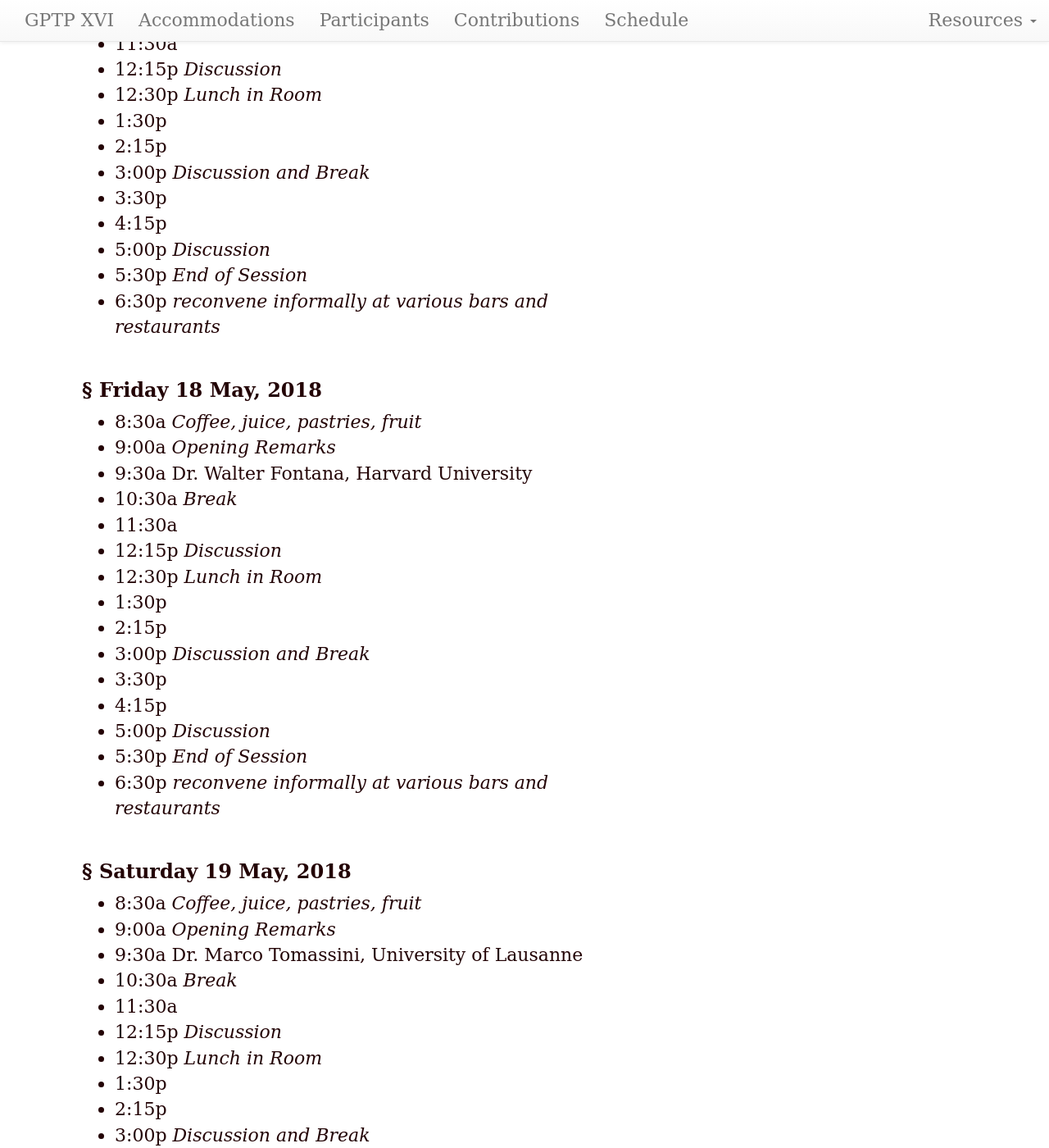
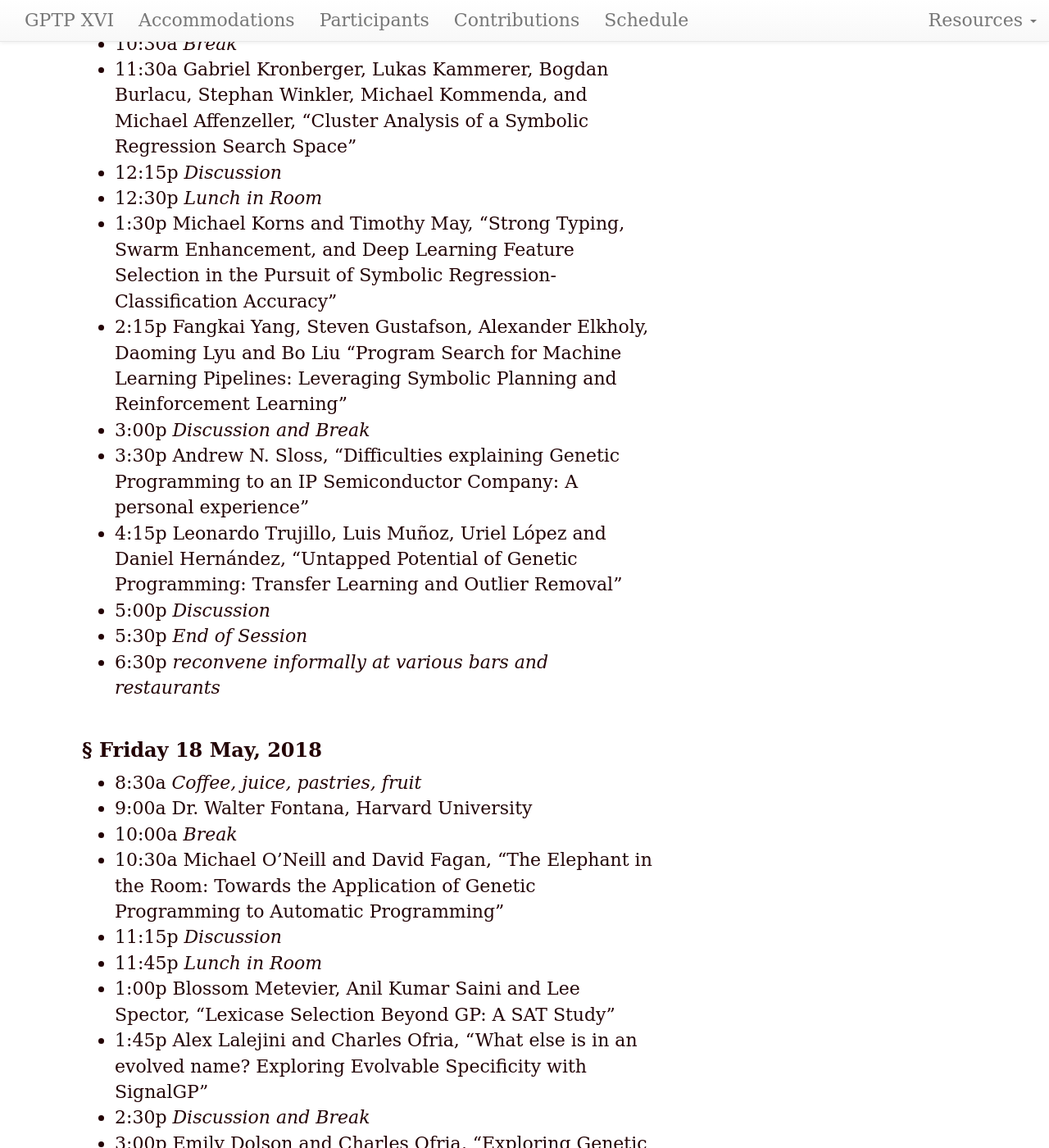
Before and after one commit to GPTP-workshop/gptp-workshop.github.io, a Jekyll site: the page built from schedule.md, in a window 1280 px wide and 1400 px high, scrolled down 416 px. Shown: the whole window at 82% size. Built offline with Jekyll 4.4.1, drawn with Linux system fonts in a browser that asks for light colours; some of the changed text lies outside the part shown.

Commit message:
attendees, schedule

```diff
--- a/schedule.md
+++ b/schedule.md
@@ -5,38 +5,37 @@ roman: "XVI"
 dates: "May 17-20, 2018"
 ---
 
-[the final detailed schedule is still being assembled]
+[tentative schedule subject to minor changes; check frequently and submit change requests via [Slack!](https://gptp-workshops.slack.com)]
 
 ### Thursday 17 May, 2018
 - 8:30a _Coffee, juice, pastries, fruit_
 - 9:00a _Opening Remarks_
 - 9:30a Dr. Katya Vladislavleva, CEO DataStories
 - 10:30a _Break_
-- 11:30a
+- 11:30a Gabriel Kronberger, Lukas Kammerer, Bogdan Burlacu, Stephan Winkler, Michael Kommenda, and Michael Affenzeller, "Cluster Analysis of a Symbolic Regression Search Space"
 - 12:15p _Discussion_
 - 12:30p _Lunch in Room_
-- 1:30p
-- 2:15p
+- 1:30p Michael Korns and Timothy May, "Strong Typing, Swarm Enhancement, and Deep Learning Feature Selection in the Pursuit of Symbolic Regression-Classification Accuracy"
+- 2:15p Fangkai Yang, Steven Gustafson, Alexander Elkholy, Daoming Lyu and Bo Liu "Program Search for Machine Learning Pipelines: Leveraging Symbolic Planning and Reinforcement Learning"
 - 3:00p _Discussion and Break_
-- 3:30p
-- 4:15p
+- 3:30p Andrew N. Sloss, "Difficulties explaining Genetic Programming to an IP Semiconductor Company: A personal experience"
+- 4:15p Leonardo Trujillo, Luis Muñoz, Uriel López and Daniel Hernández, "Untapped Potential of Genetic Programming: Transfer Learning and Outlier Removal"
 - 5:00p _Discussion_
 - 5:30p _End of Session_
 - 6:30p _reconvene informally at various bars and restaurants_
 
 ### Friday 18 May, 2018
 - 8:30a _Coffee, juice, pastries, fruit_
-- 9:00a _Opening Remarks_
-- 9:30a Dr. Walter Fontana, Harvard University
-- 10:30a _Break_
-- 11:30a
-- 12:15p _Discussion_
-- 12:30p _Lunch in Room_
-- 1:30p
-- 2:15p
-- 3:00p _Discussion and Break_
-- 3:30p
-- 4:15p
+- 9:00a Dr. Walter Fontana, Harvard University
+- 10:00a _Break_
+- 10:30a Michael O'Neill and David Fagan, "The Elephant in the Room: Towards the Application of Genetic Programming to Automatic Programming"
+- 11:15p _Discussion_
+- 11:45p _Lunch in Room_
+- 1:00p Blossom Metevier, Anil Kumar Saini and Lee Spector, "Lexicase Selection Beyond GP: A SAT Study"
+- 1:45p Alex Lalejini and Charles Ofria, "What else is in an evolved name? Exploring Evolvable Specificity with SignalGP"
+- 2:30p _Discussion and Break_
+- 3:00p Emily Dolson and Charles Ofria, "Exploring Genetic Programming Systems with MAP-Elites"
+- 4:15p Julian F. Miller, Dennis G. Wilson and Sylvain Cussat-Blanc, "Evolving developmental programs that build neural networks for solving multiple problems"
 - 5:00p _Discussion_
 - 5:30p _End of Session_
 - 6:30p _reconvene informally at various bars and restaurants_
@@ -45,16 +44,16 @@ dates: "May 17-20, 2018"
 ### Saturday 19 May, 2018
 - 8:30a _Coffee, juice, pastries, fruit_
 - 9:00a _Opening Remarks_
-- 9:30a Dr. Marco Tomassini, University of Lausanne
+- 9:30a Dr. Marco Tomassini, University of Lausanne, "Strategic games: theory and human behavior"
 - 10:30a _Break_
-- 11:30a
+- 11:30a Bill Tozier, "The Next GPTP Workshop(s)"
 - 12:15p _Discussion_
 - 12:30p _Lunch in Room_
-- 1:30p
-- 2:15p
+- 1:30p Arend Hintze and Jory Schloss, "The Evolutionary Buffet Method"
+- 2:15p Stephen Kelly, Robert Smith and Malcolm I. Heywood, "Emergent Policy Discovery for Visual Reinforcement Learning through Tangled Program Graphs: A Tutorial"
 - 3:00p _Discussion and Break_
-- 3:30p
-- 4:15p
+- 3:30p Kai Staats, "TBD"
+- 4:15p Tom Schmiedlechner, "TBD"
 - 5:00p _Discussion_
 - 5:30p _End of Session_
 - 6:30p _reconvene informally at various bars and restaurants_
@@ -62,10 +61,8 @@ dates: "May 17-20, 2018"
 ### Sunday 20 May, 2018
 - 8:30a _Coffee, juice, pastries, fruit_
 - 9:00a _Closing Remarks_
-- 9:30a
-- 10:30a _Break_
-- 11:30a
-- 12:15p _Discussion_
-- 12:30p _Lunch in Room_
-- 1:30p *OFFICIAL END OF WORKSHOP*
+- 9:30a Cliff Bohm, "TBD"
+- 11:00a LIGHTNING TALKS (~15 minutes each)
+- 12:30p _Discussion & Lunch in Room_
+- 2:00p *OFFICIAL END OF WORKSHOP*
 - 2:00p _reconvene informally at various bars and restaurants_
```
Also changed, not shown: attendees.md (+2 -0 lines).
